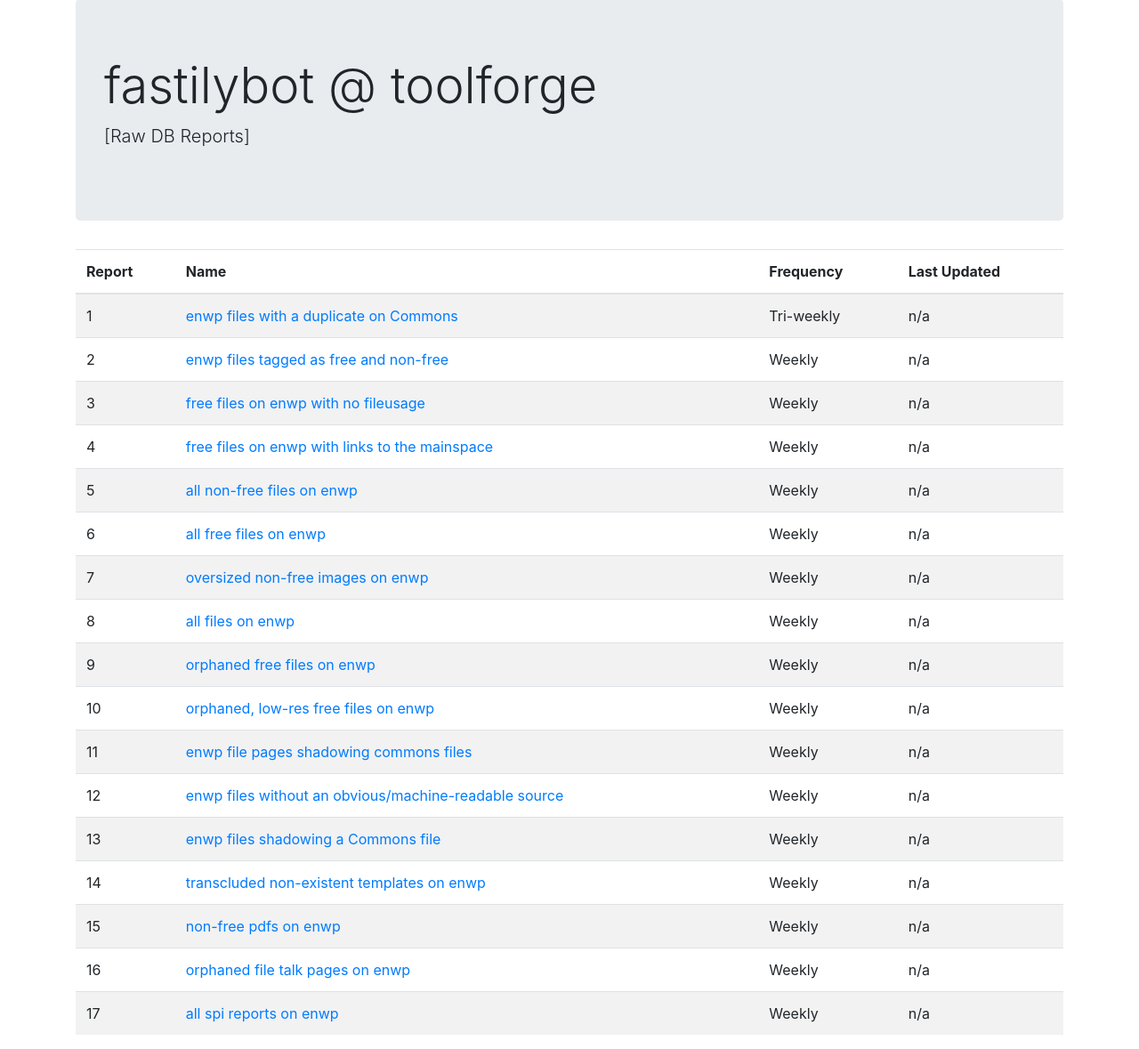
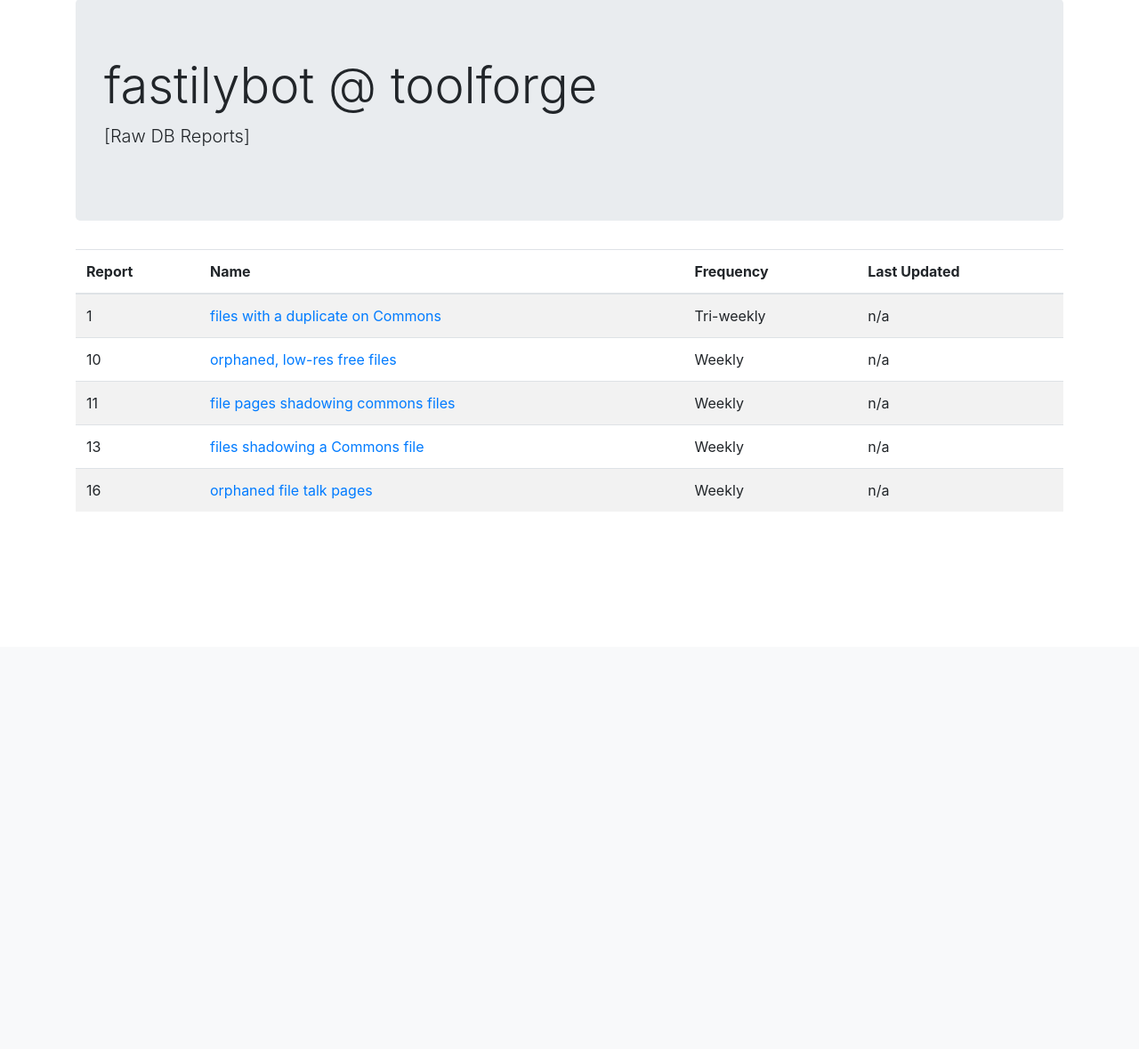
Before and after one commit to fastily/fastilybot-toolforge, a PHP site: page / in a window 1280 px wide. Shown: the part 73-1252 px from the top of the page at 89% size. After the commit the page ends 634 px from the top, so only its background shows below. Run offline with PHP 8.4, Linux system fonts and the light colour scheme; some libraries are stand-ins or nearby versions.

Commit message:
Update index.php

```diff
--- a/public_html/index.php
+++ b/public_html/index.php
@@ -35,7 +35,7 @@
 
 	<link rel="stylesheet" href="https://tools-static.wmflabs.org/cdnjs/ajax/libs/twitter-bootstrap/4.6.0/css/bootstrap.min.css" crossorigin="anonymous">
 
-	<title>fastilybot @ toolforge</title>
+	<title>fastilybot @ toolforge (forked for ru.wiki by rubin16)</title>
 </head>
 
 <body>
@@ -74,23 +74,23 @@
 			</thead>
 			<tbody>
 				<?php
-					generateRow(1, "enwp files with a duplicate on Commons", "Tri-weekly");
-					generateRow(2, "enwp files tagged as free and non-free", "Weekly");
-					generateRow(3, "free files on enwp with no fileusage", "Weekly");
-					generateRow(4, "free files on enwp with links to the mainspace", "Weekly");
-					generateRow(5, "all non-free files on enwp", "Weekly");
-					generateRow(6, "all free files on enwp", "Weekly");
-					generateRow(7, "oversized non-free images on enwp", "Weekly");
-					generateRow(8, "all files on enwp", "Weekly");
-					generateRow(9, "orphaned free files on enwp", "Weekly");
-					generateRow(10, "orphaned, low-res free files on enwp", "Weekly");
-					generateRow(11, "enwp file pages shadowing commons files", "Weekly");
-					generateRow(12, "enwp files without an obvious/machine-readable source", "Weekly");
-					generateRow(13, "enwp files shadowing a Commons file", "Weekly");
-					generateRow(14, "transcluded non-existent templates on enwp", "Weekly");
-					generateRow(15, "non-free pdfs on enwp", "Weekly");
-					generateRow(16, "orphaned file talk pages on enwp", "Weekly");
-					generateRow(17, "all spi reports on enwp", "Weekly");
+					generateRow(1, "files with a duplicate on Commons", "Tri-weekly");
+#					generateRow(2, "enwp files tagged as free and non-free", "Weekly");
+#					generateRow(3, "free files on enwp with no fileusage", "Weekly");
+#					generateRow(4, "free files on enwp with links to the mainspace", "Weekly");
+#					generateRow(5, "all non-free files on enwp", "Weekly");
+#					generateRow(6, "all free files on enwp", "Weekly");
+#					generateRow(7, "oversized non-free images on enwp", "Weekly");
+#					generateRow(8, "all files on enwp", "Weekly");
+#					generateRow(9, "orphaned free files on enwp", "Weekly");
+					generateRow(10, "orphaned, low-res free files", "Weekly");
+					generateRow(11, "file pages shadowing commons files", "Weekly");
+#					generateRow(12, "enwp files without an obvious/machine-readable source", "Weekly");
+					generateRow(13, "files shadowing a Commons file", "Weekly");
+#					generateRow(14, "transcluded non-existent templates on enwp", "Weekly");
+#					generateRow(15, "non-free pdfs on enwp", "Weekly");
+					generateRow(16, "orphaned file talk pages ", "Weekly");
+#					generateRow(17, "all spi reports on enwp", "Weekly");
 				?>
 			</tbody>
 		</table>
```
